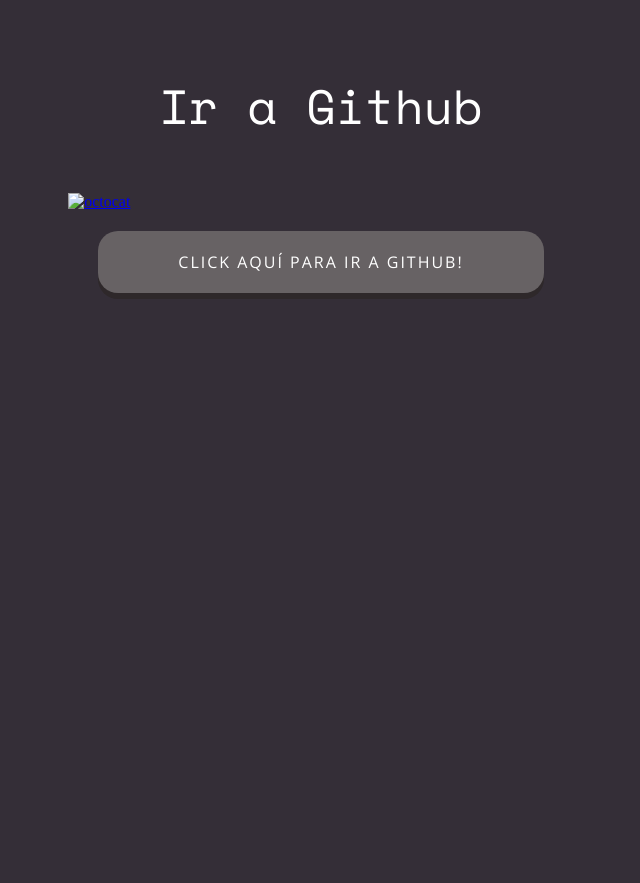
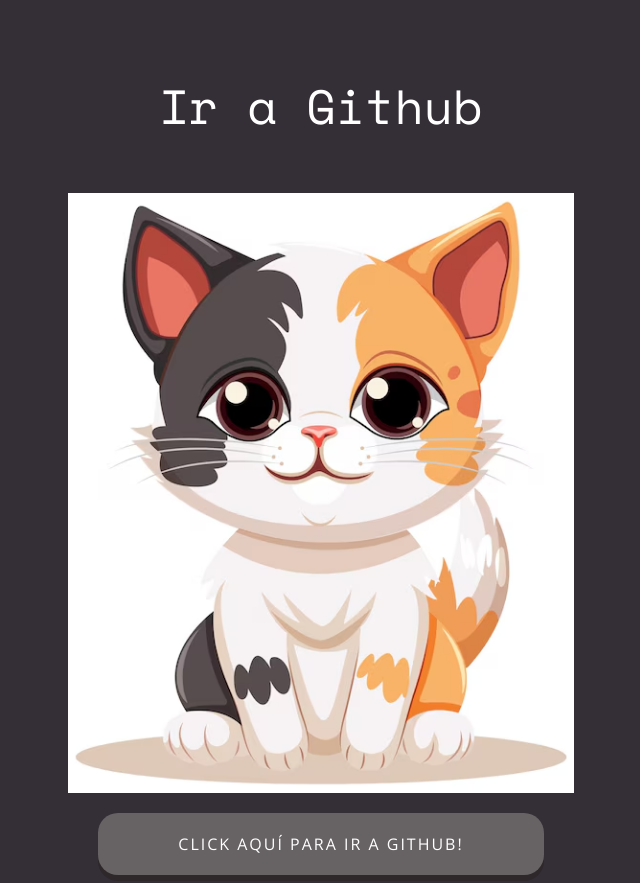
Before and after one commit to nicole-as/desafiogit, a plain HTML site: page index.html in a window 1280 px wide. Shown: the whole page, without its empty margins (319-959 px from the left). Before the commit the page ends 800 px from the top, so only its background shows below. Drawn offline with nearby package versions, Linux system fonts and the light colour scheme.

Commit message:
cambio imagen

```diff
--- a/index.html
+++ b/index.html
@@ -12,7 +12,7 @@
   <div class="container">
     <h1>Ir a Github</h1>
     <a href="https://github.com/">
-      <img src="personaje-dibujos-animados-gatito-ojos-dulces_1308-135596.avif" alt="octocat">
+      <img src="personaje-dibujos-animados-gatito-ojos-dulces_1308-135596.png" alt="octocat">
     </a>
     <button type="button" class="btn">
       <a href="https://github.com/" target="_blank">Click aquí para ir a GitHub!</a>
```
